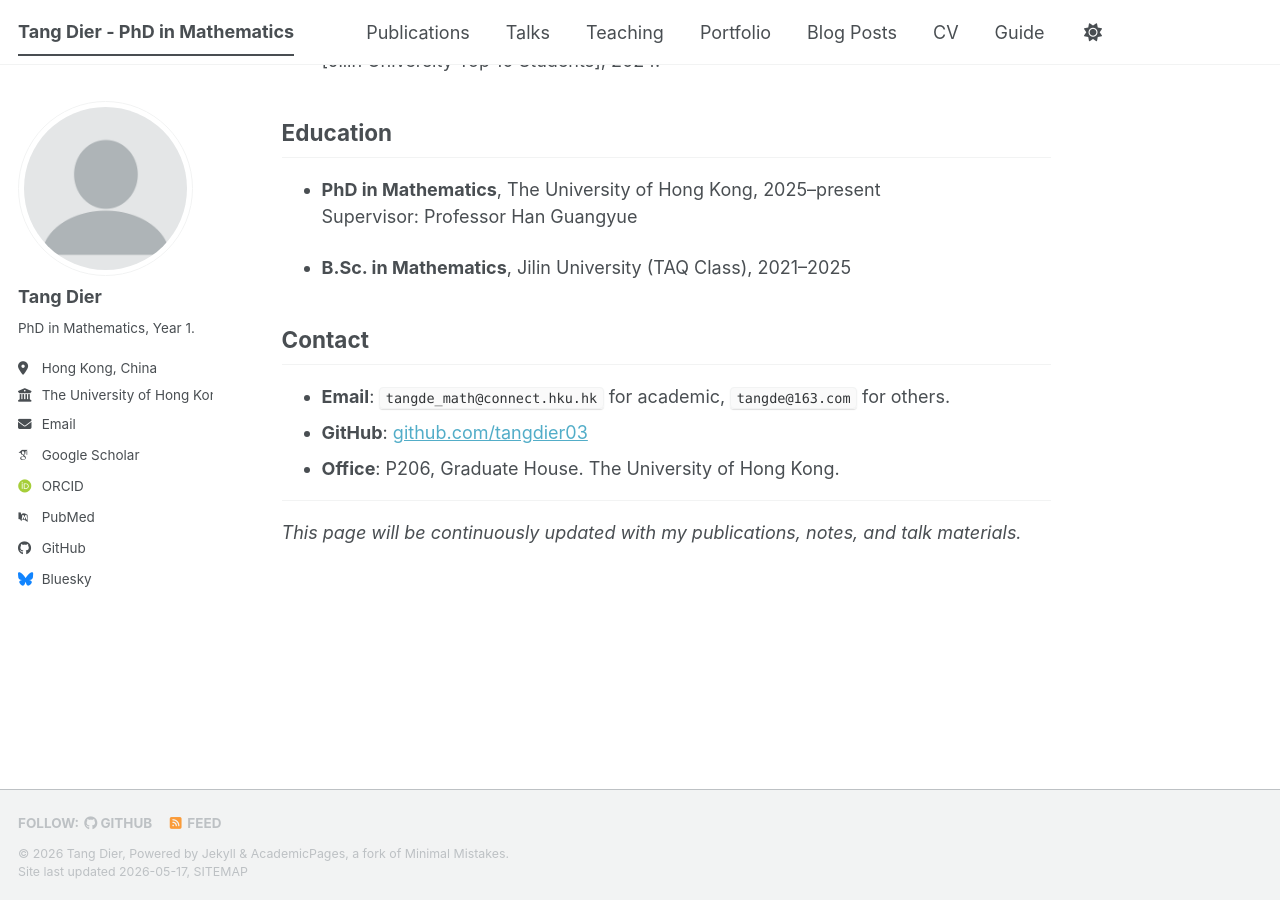
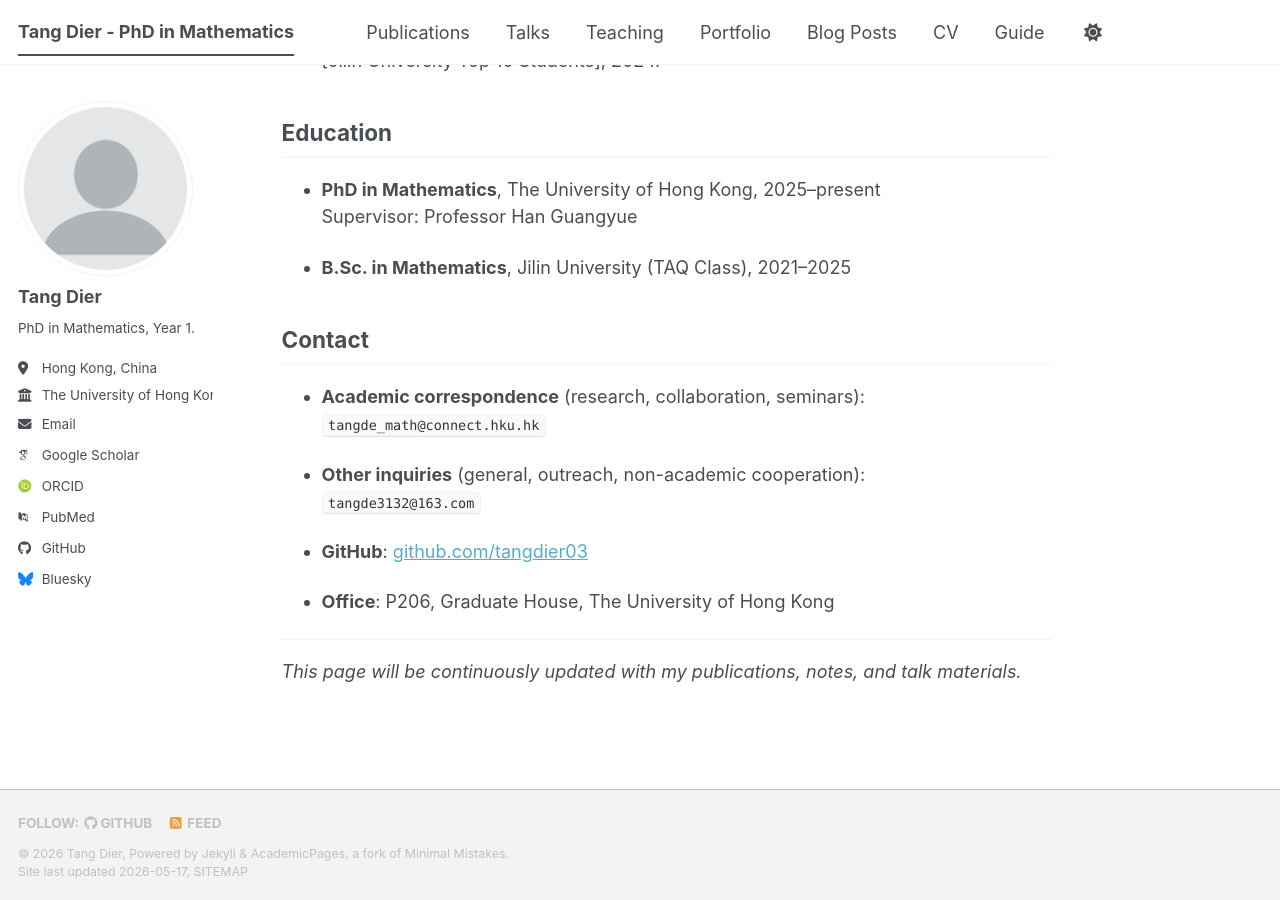
Before and after one commit to TangDier03/tangdier03.github.io, a Jekyll site: the page built from _pages/about.md, in a window 1280 px wide and 900 px high, scrolled down 751 px. Built offline with Jekyll 4.4.1, drawn with Linux system fonts in a browser that asks for light colours; some web fonts are replaced; a script bundle is joined from its source files by our own code; library files that are not in the unit come from our copies.

Commit message:
Update about.md

```diff
--- a/_pages/about.md
+++ b/_pages/about.md
@@ -38,9 +38,15 @@ More specific interests will be updated as my PhD study progresses.
 
 ## Contact
 
-- **Email**: `tangde_math@connect.hku.hk` for academic, `tangde@163.com` for others.
+- **Academic correspondence** (research, collaboration, seminars):
+  `tangde_math@connect.hku.hk`
+
+- **Other inquiries** (general, outreach, non-academic cooperation):
+  `tangde3132@163.com`
+
 - **GitHub**: [github.com/tangdier03](https://github.com/tangdier03)
-- **Office**: P206, Graduate House. The University of Hong Kong.
+
+- **Office**: P206, Graduate House, The University of Hong Kong
 
 ---
 
```
